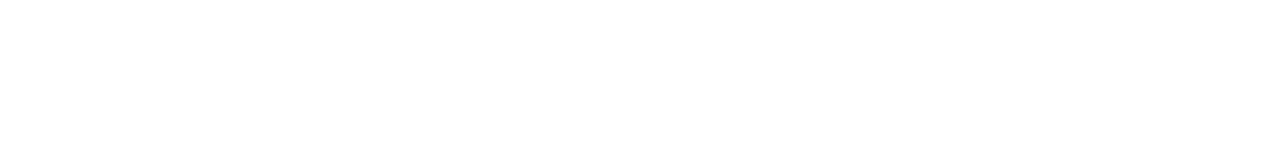
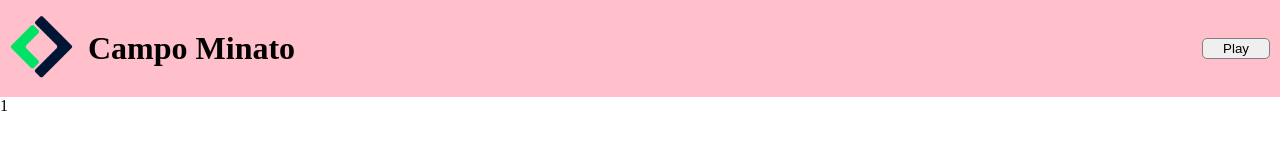
Before and after one commit to gianlucafalaschi/js-campominato-grid, a plain HTML site: page index.html in a window 1280 px wide. Drawn offline with Linux system fonts and the light colour scheme.

Commit message:
feat: header

```diff
--- a/css/style.css
+++ b/css/style.css
@@ -7,3 +7,40 @@
     padding: 0;
     box-sizing: border-box;
 }
+
+/*---------
+   BUTTONS
+---------*/
+.btn {
+    padding: 2px 20px;
+}
+
+.btn-head {
+    border: 1px solid gray;
+    border-radius: 5px;
+    margin-left: auto;
+
+}
+
+/*---------
+   IMAGES
+---------*/
+img {
+    width: 100%;
+}
+
+header {
+    background-color: pink;
+    display: flex;
+    align-items: center;
+    padding: 15px 10px;
+    gap: 15px;
+}
+
+.logo {
+    width: 5%;
+}
+
+#grid {
+    width: 600px ;
+}
--- a/index.html
+++ b/index.html
@@ -7,6 +7,19 @@
     <title>Griglia Campo Minato</title>
 </head>
 <body>
+    <header>
+        <div class="logo">
+            <img src="img/boolean-logo.png" alt="logo">
+        </div>
+        <h1>Campo Minato</h1>
+        <button class="btn btn-head" type="button">Play</button>
+    </header>
+
+    <div id="grid">
+        <div class="square">
+            <span>1</span>
+        </div>
+    </div>
 
     <script type="text/javascript" src="js/script.js"></script>
 </body>
--- a/js/script.js
+++ b/js/script.js
@@ -0,0 +1,5 @@
+/* L'utente clicca su un bottone che genererà una griglia di gioco quadrata.
+Ogni cella ha un numero progressivo, da 1 a 100.
+Ci saranno quindi 10 caselle per ognuna delle 10 righe.
+Quando l'utente clicca su ogni cella, la cella cliccata si colora di
+azzurro ed emetto un messaggio in console con il numero della cella cliccata. */
```
Also changed, not shown: img/boolean-logo.png (added).
